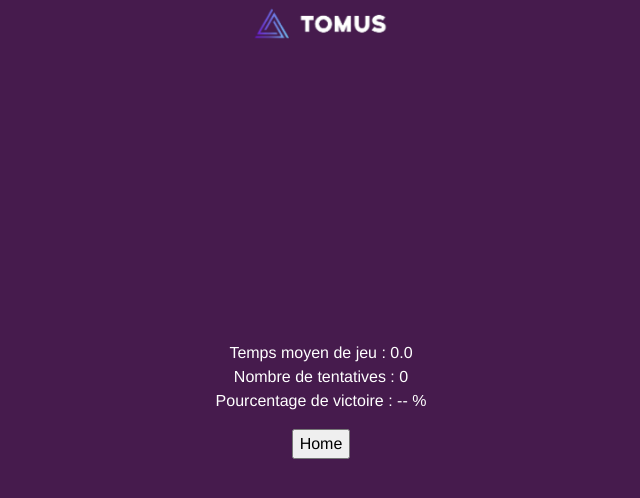
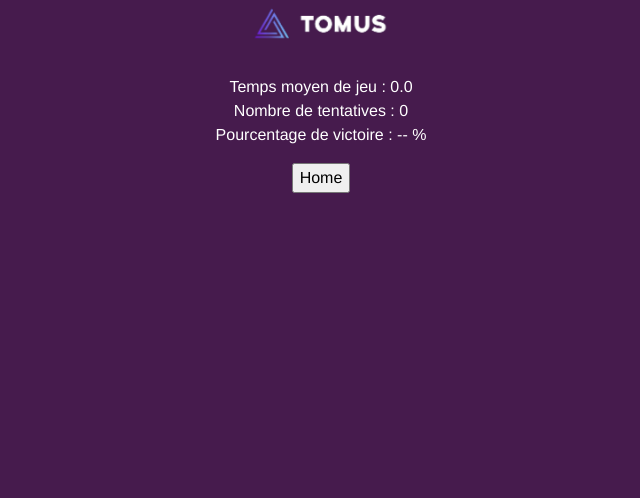
Before and after one commit to UE-FRONTEND/projet-2022-tournier_tahon_gergaud, a Vue app: page /statistics in a window 1280 px wide. Shown: the top 498 px of the page, without its empty margins (319-959 px from the left). Built offline with nearby package versions, Linux system fonts and the light colour scheme.

Commit message:
Issue #33 : adds scroll bar in stats page

```diff
--- a/src/components/statistics/Game.vue
+++ b/src/components/statistics/Game.vue
@@ -67,4 +67,8 @@ export default{
 .gameLose {
   border-left: 2px solid red;
 }
+
+.gameDetails > p {
+  width: 350px;
+}
 </style>
--- a/src/components/statistics/Statistics.vue
+++ b/src/components/statistics/Statistics.vue
@@ -1,5 +1,5 @@
 <template>
-    <div>
+    <div class="statistics">
         <p>
             Temps moyen de jeu : {{ this.averageTime }}
             <br>
@@ -48,5 +48,16 @@ export default{
 }
 </script>
 
-<style>
+<style scoped>
+.statistics {
+  overflow: auto;
+  height: calc(100vh - 75px);
+  position: fixed;
+  bottom: 0;
+  padding-bottom: 10px;
+  width: 100%;
+  display: flex;
+  flex-direction: column;
+  align-items: center;
+}
 </style>
```
